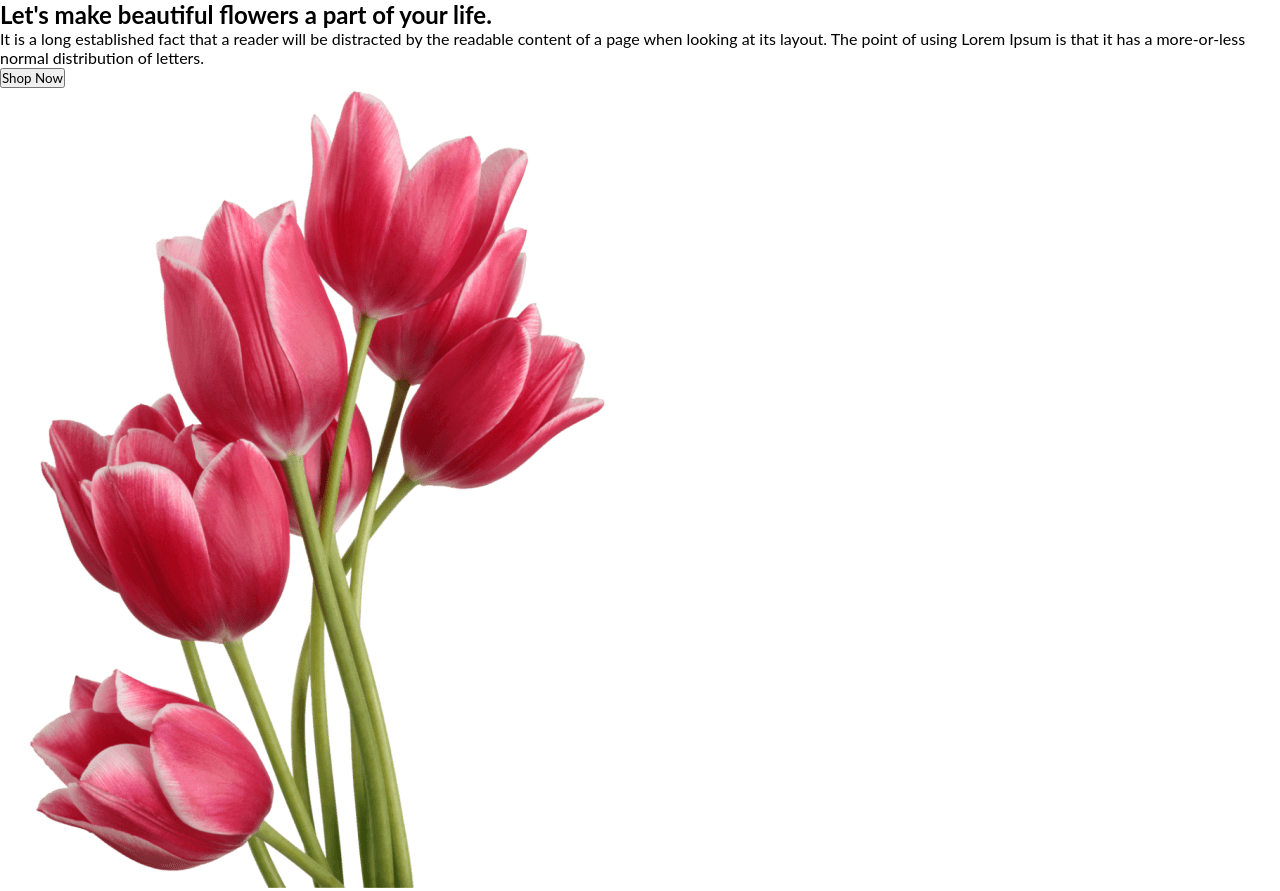
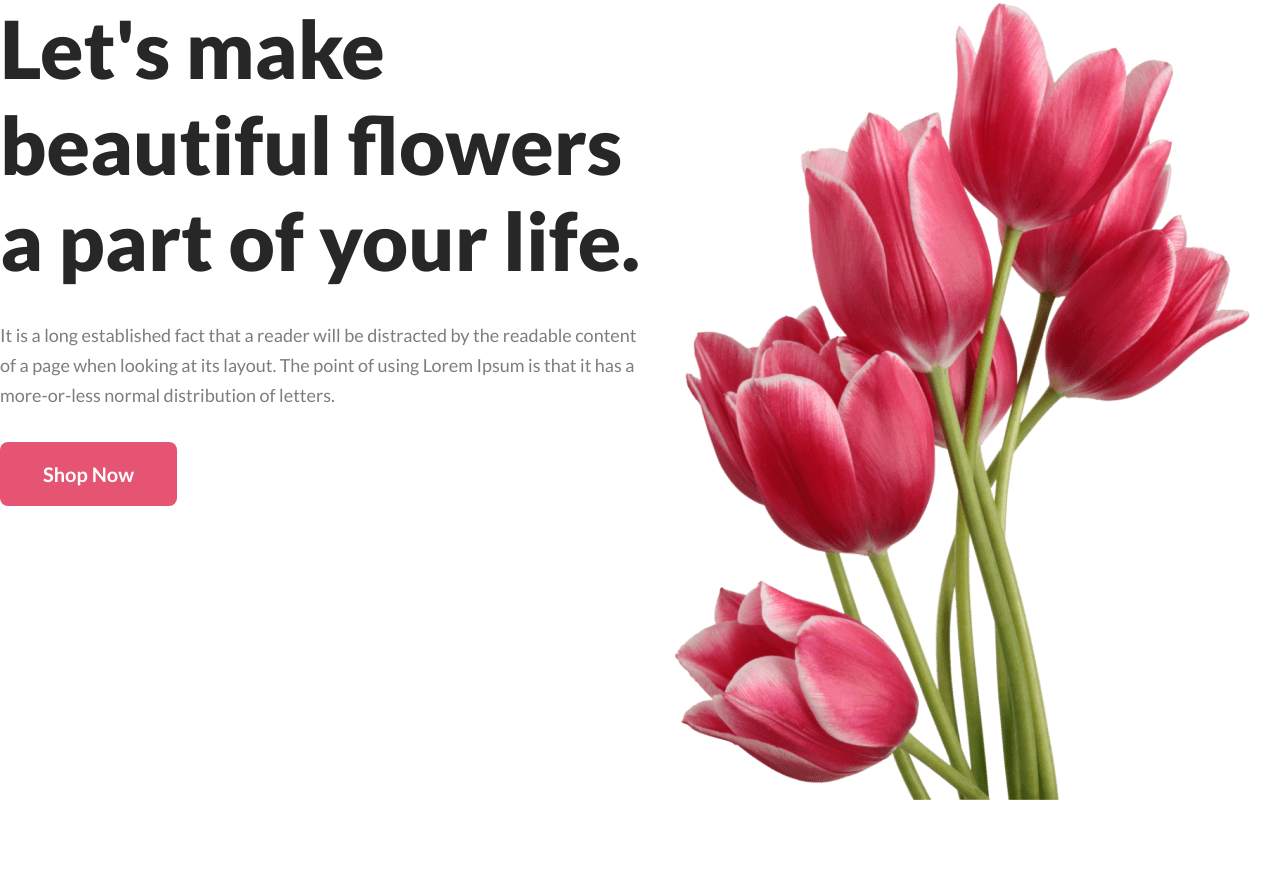
Before and after one commit to suru1849/flower-shop-assignment-01, a plain HTML site: page index.html in a window 1280 px wide. After the commit the page ends 803 px from the top, so only its background shows below. Drawn offline with Linux system fonts and the light colour scheme.

Commit message:
font link finally added

```diff
--- a/index.html
+++ b/index.html
@@ -4,6 +4,14 @@
     <meta charset="UTF-8" />
     <meta http-equiv="X-UA-Compatible" content="IE=edge" />
     <meta name="viewport" content="width=device-width, initial-scale=1.0" />
+    <!-- font-link start -->
+    <link rel="preconnect" href="https://fonts.googleapis.com" />
+    <link rel="preconnect" href="https://fonts.gstatic.com" crossorigin />
+    <link
+      href="https://fonts.googleapis.com/css2?family=Lato:wght@400;700;900&family=Open+Sans:wght@400;700;800&family=Work+Sans:wght@400;700;800&display=swap"
+      rel="stylesheet"
+    />
+    <!-- font-link end -->
     <link rel="stylesheet" href="styles/style.css" />
     <title>Flower shop</title>
   </head>
--- a/styles/style.css
+++ b/styles/style.css
@@ -4,3 +4,31 @@
   margin: 0px;
   padding: 0px;
 }
+
+.description {
+  color: #27272799;
+  margin: 32px 0px;
+  font-size: 18px;
+  font-weight: 400;
+  line-height: 30px;
+}
+
+.btn-primary {
+  background-color: #e55473;
+  color: #fff;
+  font-size: 20px;
+  font-weight: 700;
+  padding: 20px 43px;
+  border: none;
+  border-radius: 8px;
+}
+/* header-section style */
+header {
+  display: flex;
+}
+
+.header-content-tittle {
+  color: #272727;
+  font-size: 80px;
+  font-weight: 800;
+}
```
